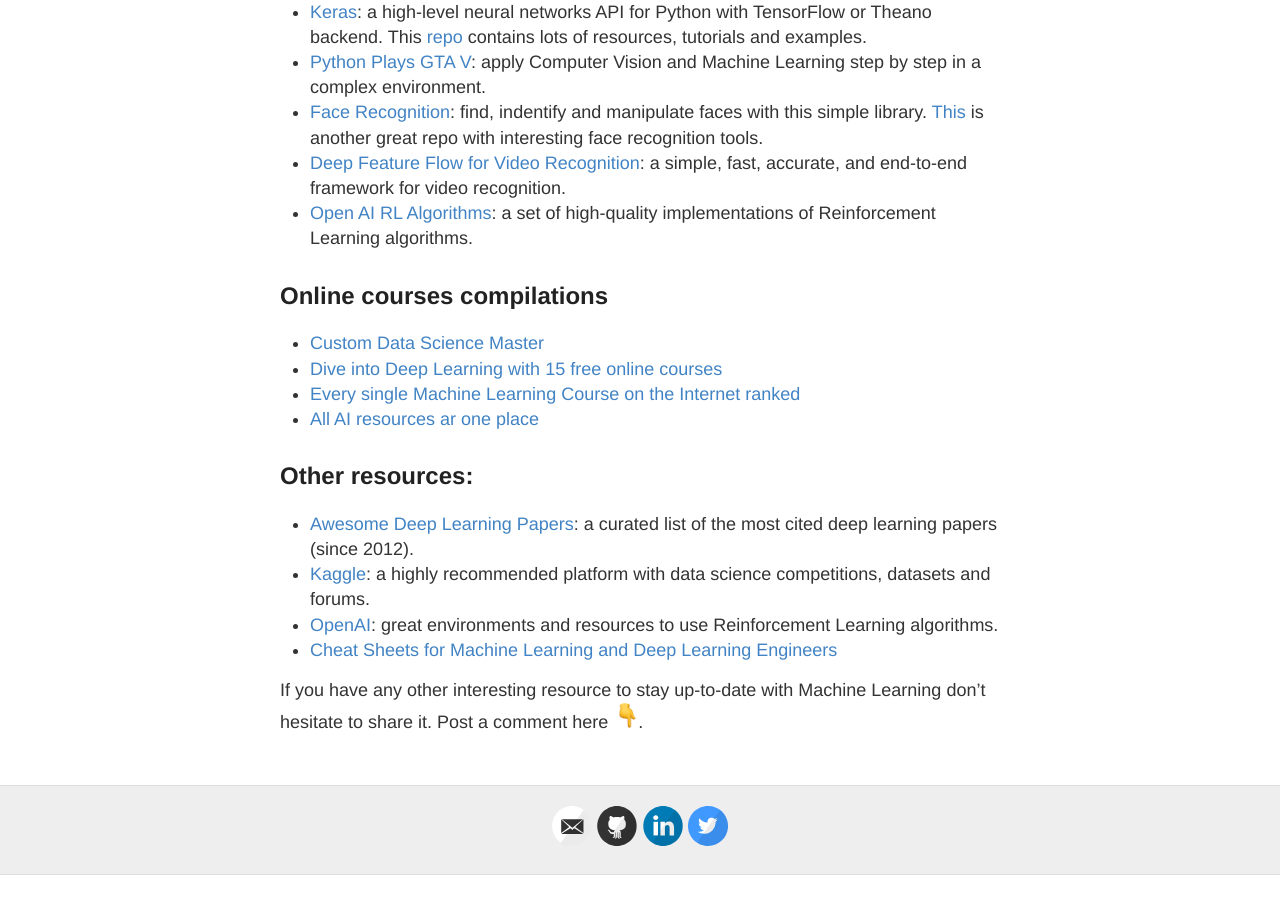
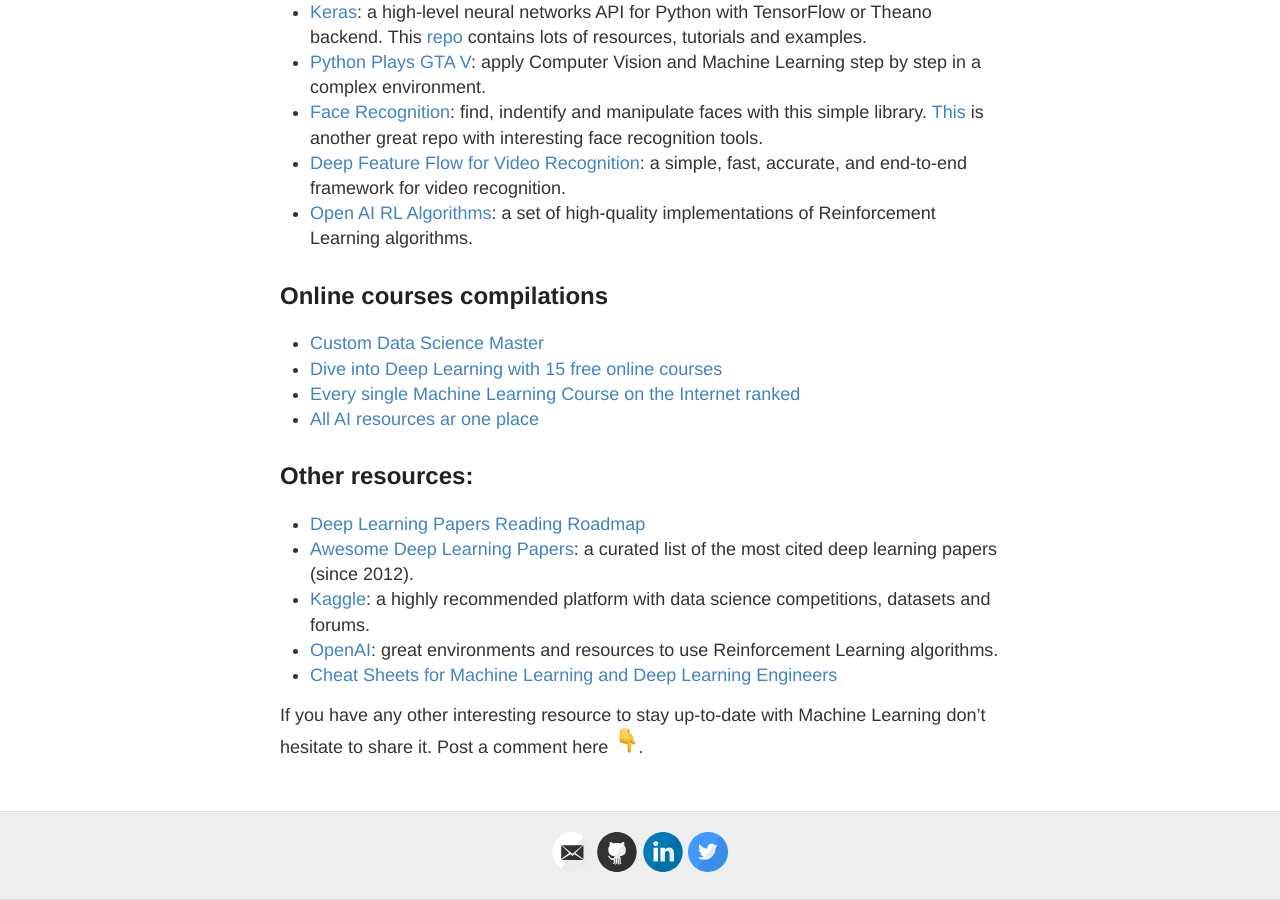
Before and after one commit to AlbertoSabater/AlbertoSabater.github.io, a Jekyll site: the page built from resources.md, in a window 1280 px wide and 900 px high, scrolled down 1735 px. Built offline with Jekyll 4.4.1, drawn with Linux system fonts in a browser that asks for light colours; comment, search, counter and statistics services are not loaded; before the commit the page ends 2610 px from its top, so only the background shows below that.

Commit message:
Update resources.md

```diff
--- a/resources.md
+++ b/resources.md
@@ -88,6 +88,7 @@ http://mccormickml.com/tutorials/
 
 ## Other resources:
 
+* [Deep Learning Papers Reading Roadmap](https://github.com/songrotek/Deep-Learning-Papers-Reading-Roadmap)
 * [Awesome Deep Learning Papers](https://github.com/terryum/awesome-deep-learning-papers): a curated list of the most cited deep learning papers (since 2012).
 * [Kaggle](https://www.kaggle.com/): a highly recommended platform with data science competitions, datasets and forums.
 * [OpenAI](https://universe.openai.com/): great environments and resources to use Reinforcement Learning algorithms.
```
